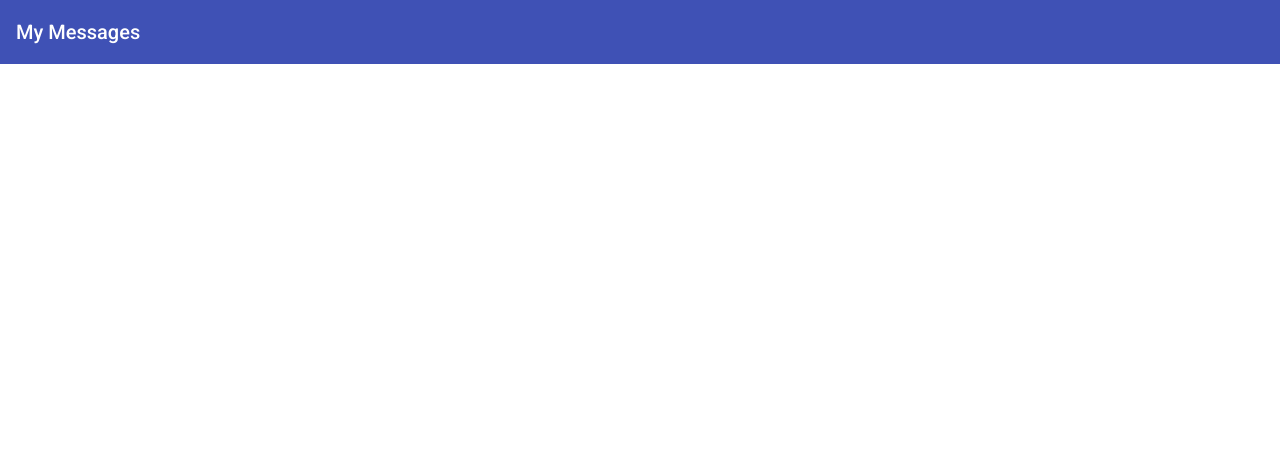
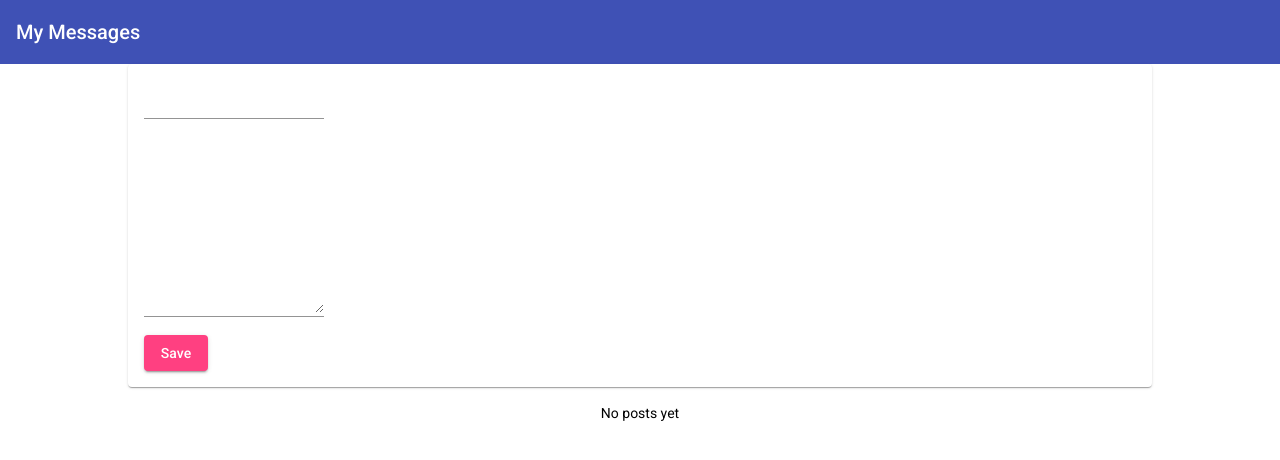
Before and after one commit to kdenno/Mean-social, an Angular app: page / in a window 1280 px wide. Shown: the top 460 px of the page. Built offline with nearby package versions, Linux system fonts and the light colour scheme.

Commit message:
create posts with event binding

```diff
--- a/src/app/app.component.css
+++ b/src/app/app.component.css
@@ -0,0 +1,5 @@
+main {
+    width: 80%;
+    margin-top: 1rem;
+    margin: 0 auto;
+}
--- a/src/app/app.component.html
+++ b/src/app/app.component.html
@@ -1 +1,5 @@
 <app-header></app-header>
+<main>
+    <app-post-create (postCreated)="onCreate($event)"></app-post-create>
+    <app-post-list [posts]="importedPost"></app-post-list>
+</main>
--- a/src/app/app.component.ts
+++ b/src/app/app.component.ts
@@ -6,5 +6,8 @@ import { Component } from '@angular/core';
   styleUrls: ['./app.component.css']
 })
 export class AppComponent {
-  title = 'Mean-social';
+  importedPost = [];
+  onCreate(post) {
+ this.importedPost.push(post);
+  }
 }
--- a/src/app/posts/post-create/post-create.component.html
+++ b/src/app/posts/post-create/post-create.component.html
@@ -1 +1,14 @@
-<p>post-create works!</p>
+<mat-card>
+    <div>
+        <mat-form-field>
+            <input matInput type="text" [(ngModel)]="enteredTitle">
+        </mat-form-field>
+    </div>
+    <div>
+        <mat-form-field>
+            <textarea matInput cols="30" rows="10" [(ngModel)]="enteredContent"></textarea>
+        </mat-form-field>
+    </div>
+    <button mat-raised-button color="accent" (click)="onSave()">Save
+  </button>
+</mat-card>
--- a/src/app/posts/post-create/post-create.component.ts
+++ b/src/app/posts/post-create/post-create.component.ts
@@ -1,4 +1,4 @@
-import { Component, OnInit } from '@angular/core';
+import { Component, OnInit, Output, EventEmitter } from '@angular/core';
 
 @Component({
   selector: 'app-post-create',
@@ -8,8 +8,15 @@ import { Component, OnInit } from '@angular/core';
 export class PostCreateComponent implements OnInit {
 
   constructor() { }
+  enteredTitle = ' ';
+  enterendContent = ' ';
+  @Output() postCreated = new EventEmitter();
 
   ngOnInit(): void {
   }
+  onSave() {
+    const post = { title: this.enteredTitle, content: this.enterendContent };
+    this.postCreated.emit(post);
+  }
 
 }
--- /dev/null
+++ b/src/app/posts/post-list/post-list.component.css
@@ -0,0 +1,10 @@
+/* host targets the component itsself*/
+
+:host {
+    display: block;
+    margin-top: 1rem;
+}
+
+.info-text {
+    text-align: center;
+}
--- /dev/null
+++ b/src/app/posts/post-list/post-list.component.html
@@ -0,0 +1,9 @@
+<mat-accordion *ngIf="posts.length > 0">
+    <mat-expansion-panel *ngFor=" let post of posts">
+        <mat-expansion-panel-header>
+            {{post.title}}
+        </mat-expansion-panel-header>
+        <p>{{post.content}}</p>
+    </mat-expansion-panel>
+</mat-accordion>
+<p *ngIf=" posts.length <=0" class="info-text mat-body-1">No posts yet</p>
--- /dev/null
+++ b/src/app/posts/post-list/post-list.component.ts
@@ -0,0 +1,16 @@
+import { Component, OnInit, Input } from '@angular/core';
+
+@Component({
+  selector: 'app-post-list',
+  templateUrl: './post-list.component.html',
+  styleUrls: ['./post-list.component.css']
+})
+export class PostListComponent implements OnInit {
+
+  constructor() { }
+  @Input() posts = [];
+
+  ngOnInit(): void {
+  }
+
+}
```
Also changed, not shown: src/app/app.module.ts (+12 -2 lines), 1 other file (tests, documents, lock files or other folders).
